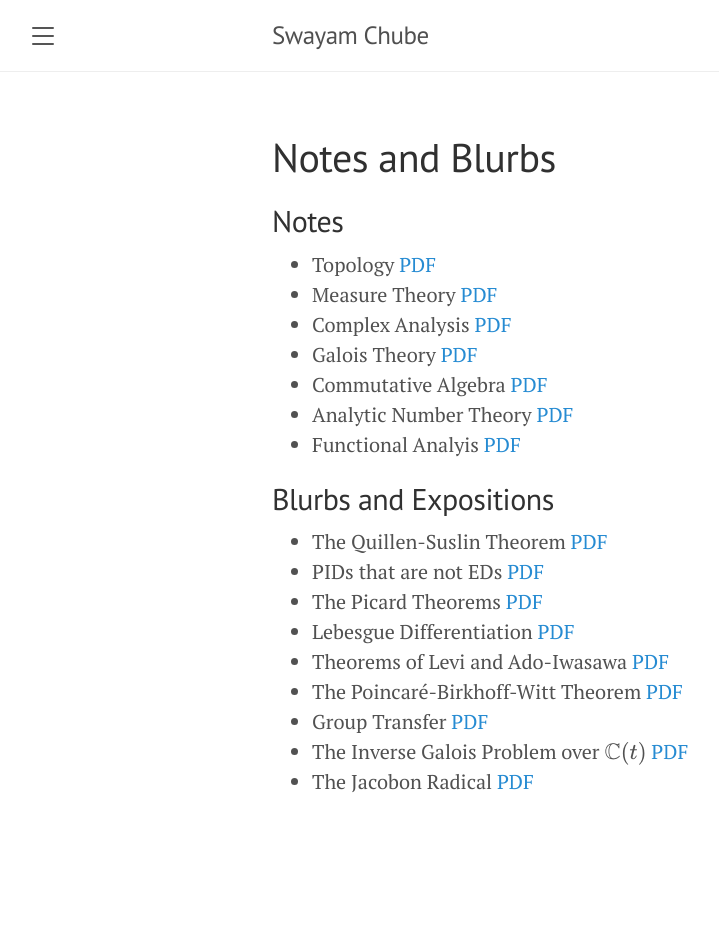
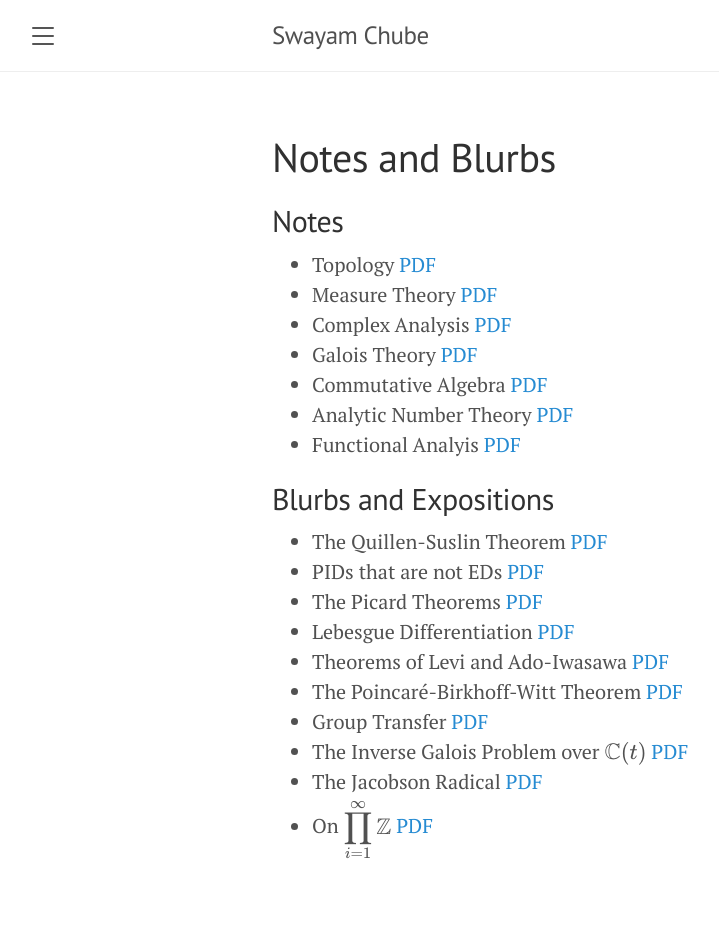
Before and after one commit to swayamchube/swayamchube.github.io, a Jekyll site: the page built from notes.md, in a window 1280 px wide. Shown: the whole page, without its empty margins (8-727 px from the left). Built offline with Jekyll 4.4.1, drawn with Linux system fonts in a browser that asks for light colours; formulas are drawn with MathJax 3; before the commit the page ends 900 px from its top, so only the background shows below that.

Commit message:
added new blurb

```diff
--- a/notes.md
+++ b/notes.md
@@ -23,4 +23,5 @@ title: Notes and Blurbs
 * The Poincaré-Birkhoff-Witt Theorem [PDF](https://swayamchube.github.io/math/pbw/main.pdf)
 * Group Transfer [PDF](https://swayamchube.github.io/math/transfer/main.pdf)
 * The Inverse Galois Problem over $$\mathbb{C}(t)$$ [PDF](https://swayamchube.github.io/math/igp-ct/main.pdf)
-* The Jacobon Radical [PDF](https://swayamchube.github.io/math/jacobson-radical/main.pdf)
+* The Jacobson Radical [PDF](https://swayamchube.github.io/math/jacobson-radical/main.pdf)
+* On $$\displaystyle\prod_{i = 1}^\infty\mathbb{Z}$$ [PDF](https://swayamchube.github.io/math/prod-z-not-free/main.pdf)
```
Also changed, not shown: 7 other files.
